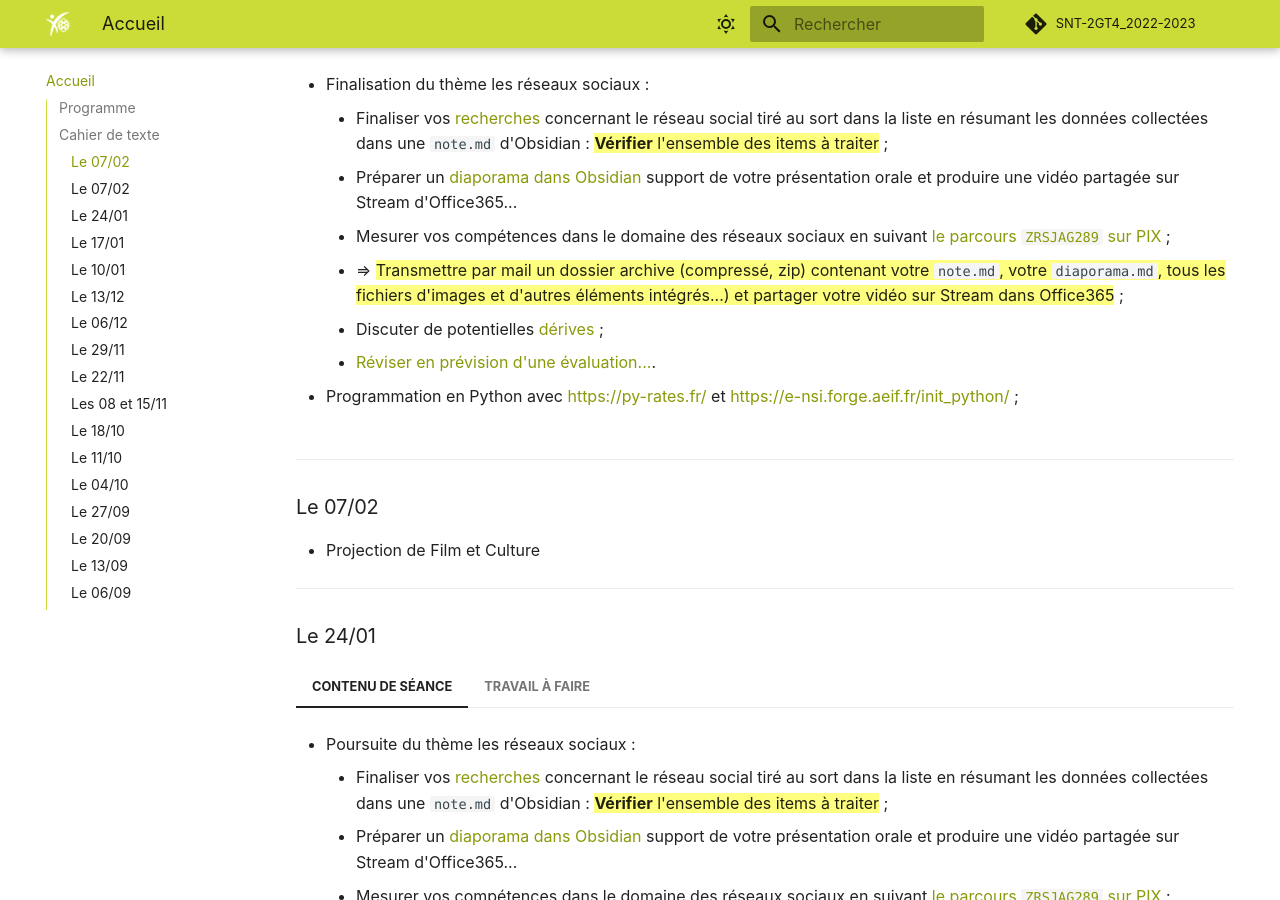
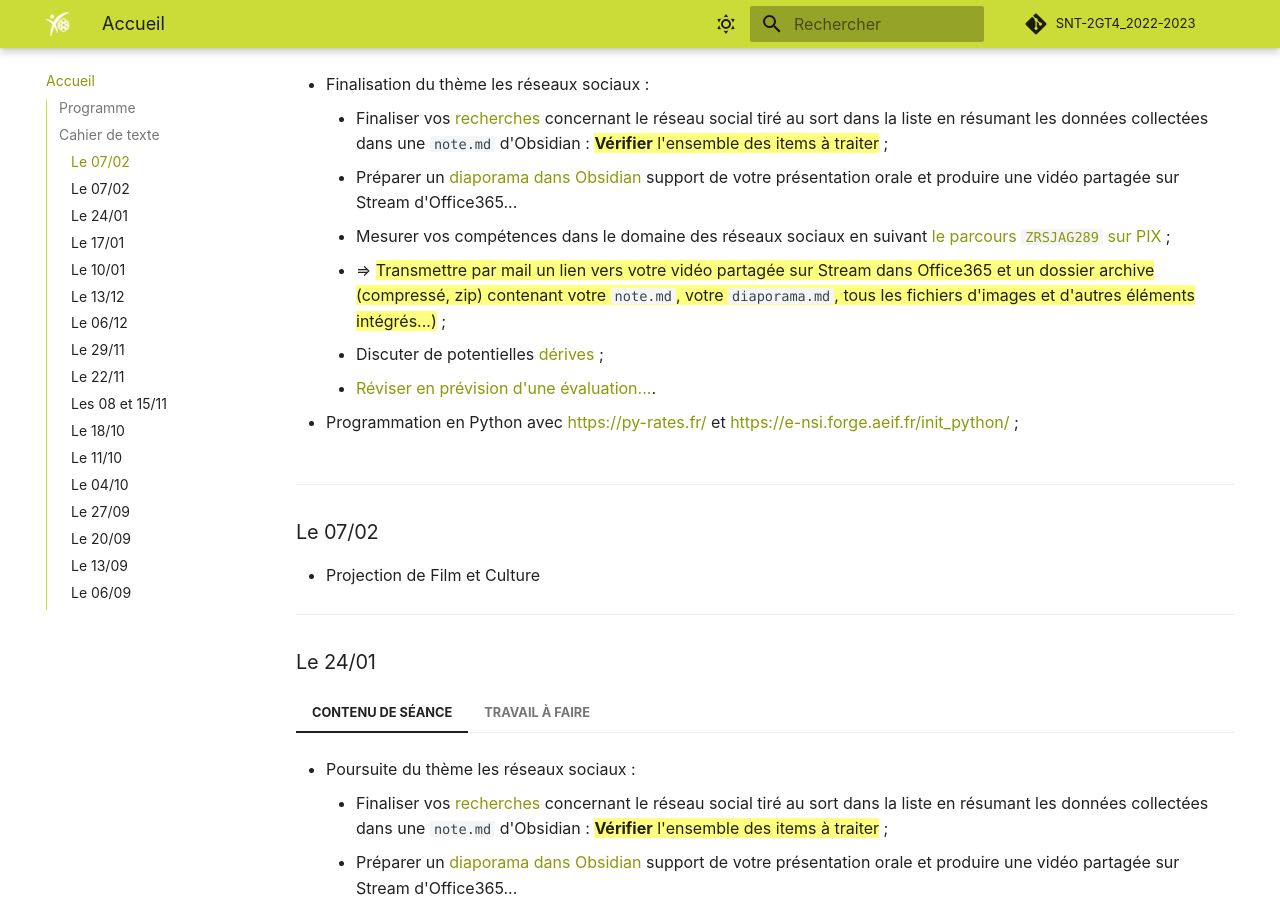
Before and after one commit to ericECmorlaix/SNT-2GT4_2022-2023, an MkDocs documentation site: the page built from docs/index.md, in a window 1280 px wide and 900 px high, scrolled down 1486 px. Built offline with MkDocs 1.6.1 and Material for MkDocs 9.7.7, drawn with Linux system fonts in a browser that asks for light colours; comment, search, counter and statistics services are not loaded.

Commit message:
Correctif du correctif lien vidéo

```diff
--- a/docs/index.md
+++ b/docs/index.md
@@ -102,7 +102,7 @@
         - Finaliser vos [recherches](https://ericecmorlaix.github.io/SNT-2GT4_2022-2023/RS/#recherches) concernant le réseau social tiré au sort dans la liste en résumant les données collectées dans une `note.md` d'Obsidian : ==**Vérifier** l'ensemble des items à traiter== ;
         - Préparer un [diaporama dans Obsidian](https://ericecmorlaix.github.io/SNT-2GT4_2022-2023/RS/#presentation) support de votre présentation orale et produire une vidéo partagée sur Stream d'Office365...
         - Mesurer vos compétences dans le domaine des réseaux sociaux en suivant [le parcours `ZRSJAG289` sur PIX](https://app.pix.fr/campagnes/ZRSJAG289){target="_blank"} ;
-        - => ==Transmettre par mail un dossier archive (compressé, zip) contenant votre `note.md`, votre `diaporama.md`, tous les fichiers d'images et d'autres éléments intégrés...) et partager votre vidéo sur Stream dans Office365== ;
+        - => ==Transmettre par mail un lien vers votre vidéo partagée sur Stream dans Office365 et un dossier archive (compressé, zip) contenant votre `note.md`, votre `diaporama.md`, tous les fichiers d'images et d'autres éléments intégrés...)== ;
         - Discuter de potentielles [dérives](https://ericecmorlaix.github.io/SNT-2GT4_2022-2023/RS/#derives){target="_blank"} ;
         - [Réviser en prévision d'une évaluation...](https://ericecmorlaix.github.io/SNT-2GT4_2022-2023/RS/#bilan){target="_blank"}.
 
```
